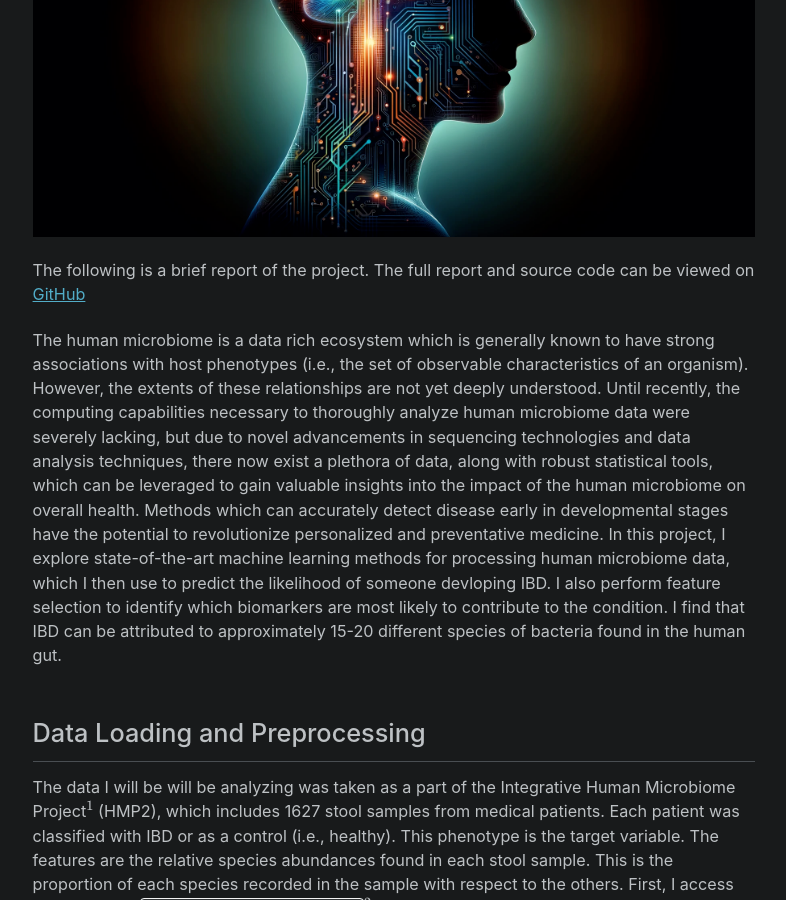
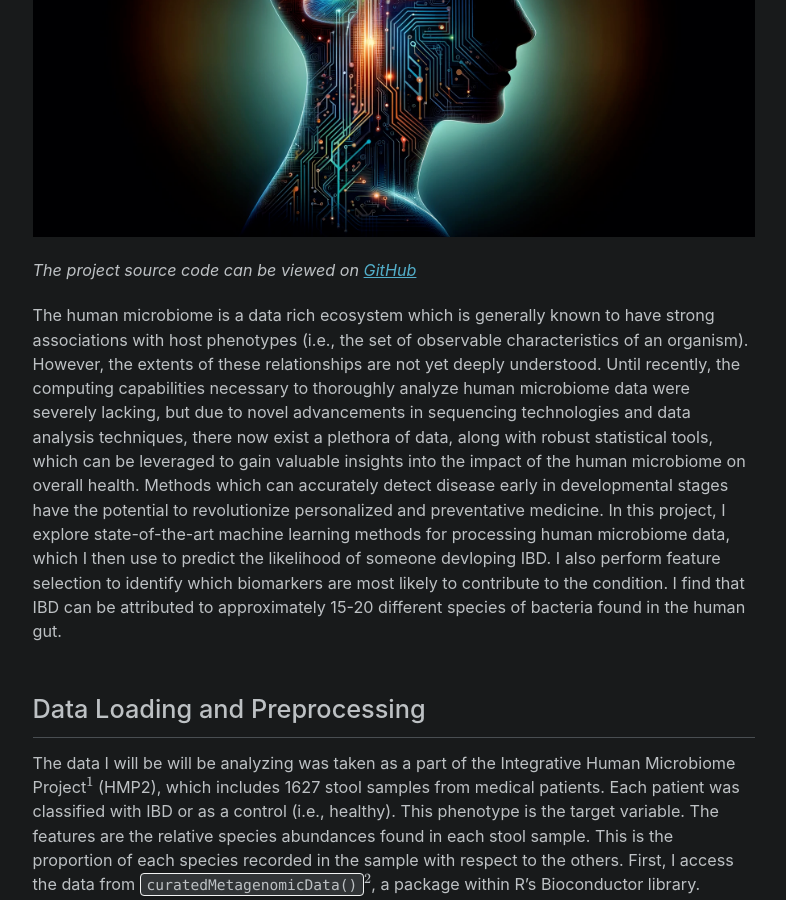
Before and after one commit to wvirany/wvirany.github.io, a Jekyll site: the page built from _portfolio/portfolio-1.md, in a window 1280 px wide and 900 px high, scrolled down 494 px. Shown: the whole window, without its empty margins (271-1057 px from the left). Built offline with Jekyll 4.4.1, drawn with Linux system fonts in a browser that asks for light colours; formulas are drawn with MathJax 3.

Commit message:
Update portfolio-1.md

```diff
--- a/_portfolio/portfolio-1.md
+++ b/_portfolio/portfolio-1.md
@@ -14,7 +14,7 @@ date: 2023-12-15
 
 ![microbiome_cover_photo](/images/Microbiome-Project-Photo.png)
 
-The following is a brief report of the project. The full report and source code can be viewed on [GitHub](https://github.com/wvirany/microbiome)
+*The project source code can be viewed on [GitHub](https://github.com/wvirany/microbiome)*
 
 The human microbiome is a data rich ecosystem which is generally known to have strong associations with host phenotypes (i.e., the set of observable characteristics of an organism). However, the extents of these relationships are not yet deeply understood. Until recently, the computing capabilities necessary to thoroughly analyze human microbiome data were severely lacking, but due to novel advancements in sequencing technologies and data analysis techniques, there now exist a plethora of data, along with robust statistical tools, which can be leveraged to gain valuable insights into the impact of the human microbiome on overall health. Methods which can accurately detect disease early in developmental stages have the potential to revolutionize personalized and preventative medicine. In this project, I explore state-of-the-art machine learning methods for processing human microbiome data, which I then use to predict the likelihood of someone devloping IBD. I also perform feature selection to identify which biomarkers are most likely to contribute to the condition. I find that IBD can be attributed to approximately 15-20 different species of bacteria found in the human gut.
 
```
